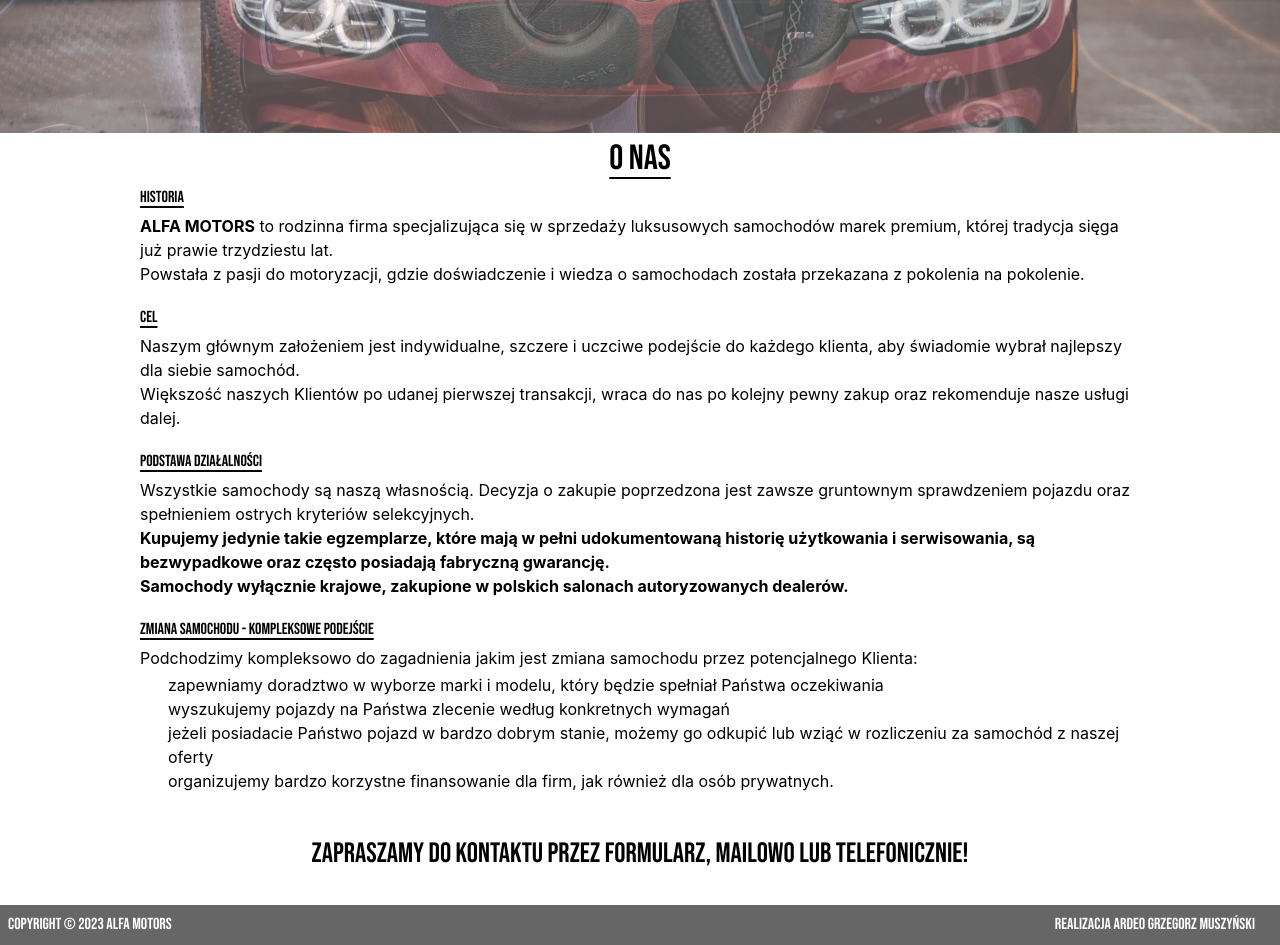
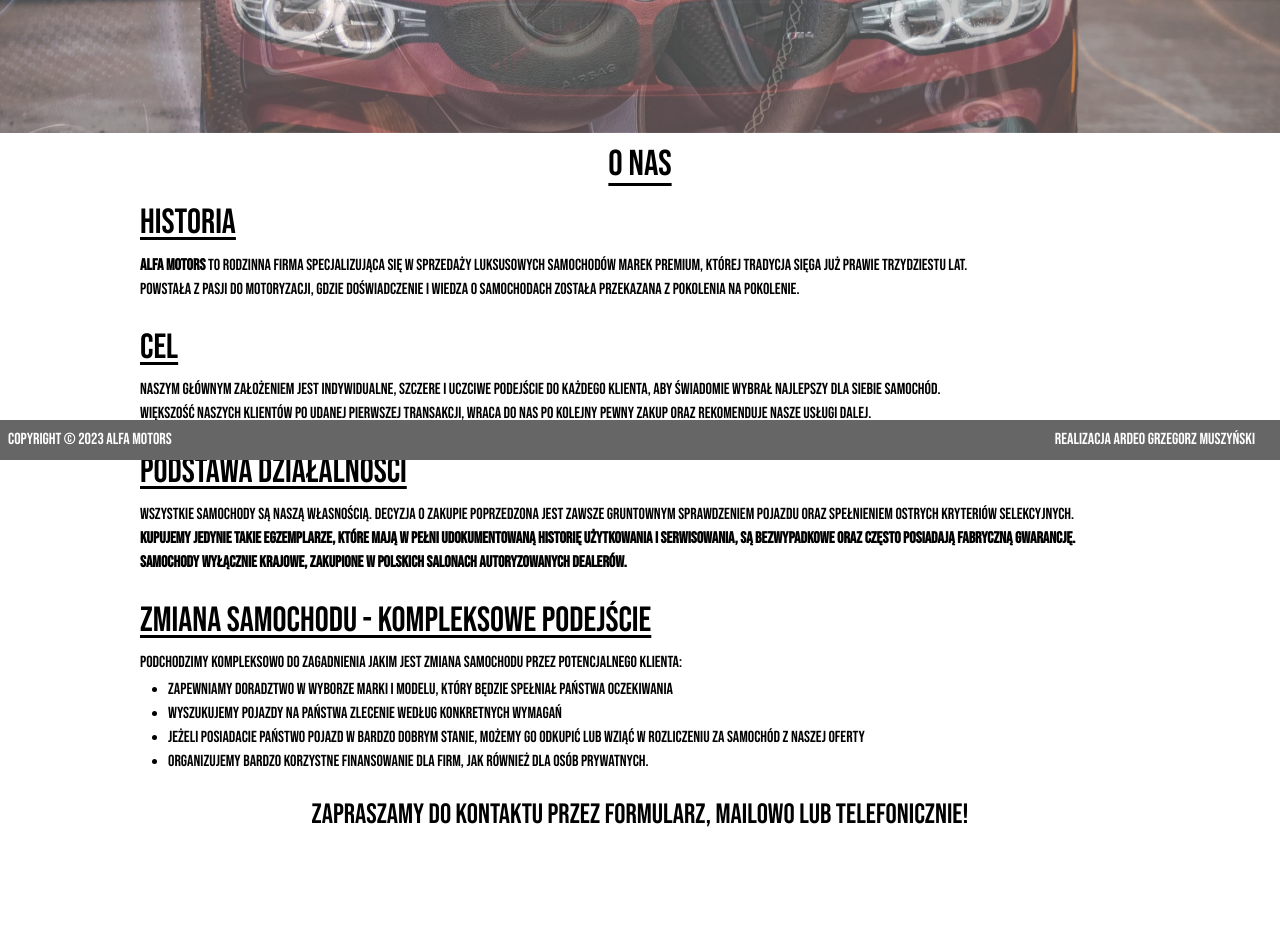
Before and after one commit to Rimsoo/car-dealership-website, a React (Create React App) app in the folder frontend/: page /about in a window 1280 px wide. Shown: the part 340-1285 px from the top of the page. After the commit the page ends 1246 px from the top, so only its background shows below. Built offline with nearby package versions, Linux system fonts and the light colour scheme.

Commit message:
About page refactored

```diff
--- a/frontend/src/pages/About.tsx
+++ b/frontend/src/pages/About.tsx
@@ -1,23 +1,21 @@
-import './Pages.css';
+export default function About() {
+    return (
+        <div id="About" className="mx-auto w-[90vw] pb-[80px] font-bebasFont
+        lg:w-[1000px] lg:pb-[50px]">
+            <h1 className="py-3 mb-0 text-center text-4xl font-medium underline underline-offset-[8px]">O nas</h1>
 
-export default function About() {
-
-    return (
-        <div id="About">
-            <h1>O nas</h1>
-
-            <div className="About__box">
-                <h2>Historia</h2>
+            <div className="mb-[20px]">
+                <h2 className="text-[35px] font-medium underline underline-offset-[4px] mb-[4px]">Historia</h2>
                 <p>
-                    <span>ALFA MOTORS</span> to rodzinna firma specjalizująca się w sprzedaży luksusowych samochodów marek premium, której tradycja sięga już prawie trzydziestu lat.
+                    <span className="font-bold">ALFA MOTORS</span> to rodzinna firma specjalizująca się w sprzedaży luksusowych samochodów marek premium, której tradycja sięga już prawie trzydziestu lat.
                 </p>
                 <p>
                     Powstała z pasji do motoryzacji, gdzie doświadczenie i wiedza o samochodach została przekazana z pokolenia na pokolenie.
                 </p>
             </div>
 
-            <div className="About__box">
-                <h2>Cel</h2>
+            <div className="mb-[20px]">
+                <h2 className="text-[35px] font-medium underline underline-offset-[4px] mb-[4px]">Cel</h2>
                 <p>
                     Naszym głównym założeniem jest indywidualne, szczere i uczciwe podejście do każdego klienta, aby świadomie wybrał najlepszy dla siebie samochód.
                 </p>
@@ -26,25 +24,25 @@ export default function About() {
                 </p>
             </div>
 
-            <div className="About__box">
-                <h2>Podstawa działalności</h2>
+            <div className="mb-[20px]">
+                <h2 className="text-[35px] font-medium underline underline-offset-[4px] mb-[4px]">Podstawa działalności</h2>
                 <p>
                     Wszystkie samochody są naszą własnością. Decyzja o zakupie poprzedzona jest zawsze gruntownym sprawdzeniem pojazdu oraz spełnieniem ostrych kryteriów selekcyjnych.
                 </p>
                 <p>
-                    <span>Kupujemy jedynie takie egzemplarze, które mają w pełni udokumentowaną historię użytkowania i serwisowania, są bezwypadkowe oraz często posiadają fabryczną gwarancję.</span>
+                    <span className="font-bold">Kupujemy jedynie takie egzemplarze, które mają w pełni udokumentowaną historię użytkowania i serwisowania, są bezwypadkowe oraz często posiadają fabryczną gwarancję.</span>
                 </p>
                 <p>
-                    <span>Samochody wyłącznie krajowe, zakupione w polskich salonach autoryzowanych dealerów.</span>
+                    <span className="font-bold">Samochody wyłącznie krajowe, zakupione w polskich salonach autoryzowanych dealerów.</span>
                 </p>
             </div>
 
-            <div className="About__box">
-                <h2>Zmiana samochodu - kompleksowe podejście</h2>
+            <div className="mb-[20px]">
+                <h2 className="text-[35px] font-medium underline underline-offset-[4px] mb-[4px]">Zmiana samochodu - kompleksowe podejście</h2>
                 <p>
                     Podchodzimy kompleksowo do zagadnienia jakim jest zmiana samochodu przez potencjalnego Klienta:
                 </p>
-                <ul>
+                <ul className="list-disc pl-[25px] m-[3px]">
                     <li>zapewniamy doradztwo w wyborze marki i modelu, który będzie spełniał Państwa oczekiwania</li>
                     <li>wyszukujemy pojazdy na Państwa zlecenie według konkretnych wymagań</li>
                     <li>jeżeli posiadacie Państwo pojazd w bardzo dobrym stanie, możemy go odkupić lub wziąć w rozliczeniu za samochód z naszej oferty</li>
@@ -52,7 +50,7 @@ export default function About() {
                 </ul>
             </div>
 
-            <h3>Zapraszamy do kontaktu przez formularz, mailowo lub telefonicznie!</h3>
+            <h3 className="text-center text-[28px] font-medium my-[20px] mx-auto">Zapraszamy do kontaktu przez formularz, mailowo lub telefonicznie!</h3>
         </div>
-    )
+    );
 }
--- a/frontend/src/pages/Pages.css
+++ b/frontend/src/pages/Pages.css
@@ -1,17 +1,11 @@
-.App {
+/* .App {
     min-height: 100vh;
     position: relative;
 }
-/* The About page */
-#About {
-    width: 1000px;
-    margin: 0 auto;
-    padding-bottom: 50px;
-}
+
 #About h1 {
     font-family: bebasFont;
     font-weight: 500;
-    text-align: center;
     font-size: 35px;
     margin-bottom: 0;
     text-decoration: underline 2px;
@@ -44,13 +38,7 @@
     padding-left: 25px;
     margin: 3px;
 }
-
-@media(max-width: 1100px) {
-    #About {
-        width: 90vw;
-        padding-bottom: 80px;
-    }
-}
+*/
 
 /* Offer page */
 .car-windows-area {
```
Also changed, not shown: frontend/tailwind.config.js (line endings or trailing spaces).
